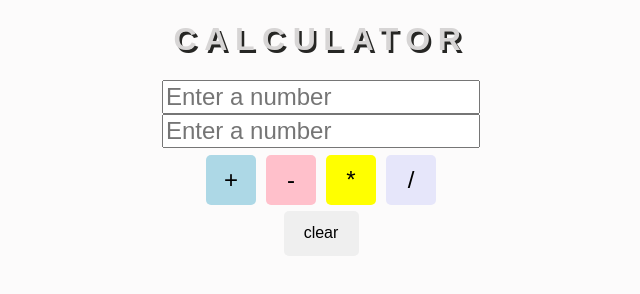
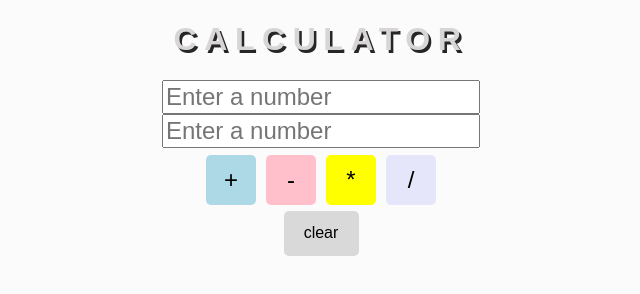
Before and after one commit to jakethrasher/new-calculator, a plain HTML site: page index.html in a window 1280 px wide. Shown: the whole page, without its empty margins (319-959 px from the left). Drawn offline with Linux system fonts and the light colour scheme.

Commit message:
clear button light grey

```diff
--- a/style.css
+++ b/style.css
@@ -52,4 +52,5 @@ input{
     font-size:1em;
     height: 45px ;
     width:  75px;
+    background-color: #dad9d9;
 }
```
